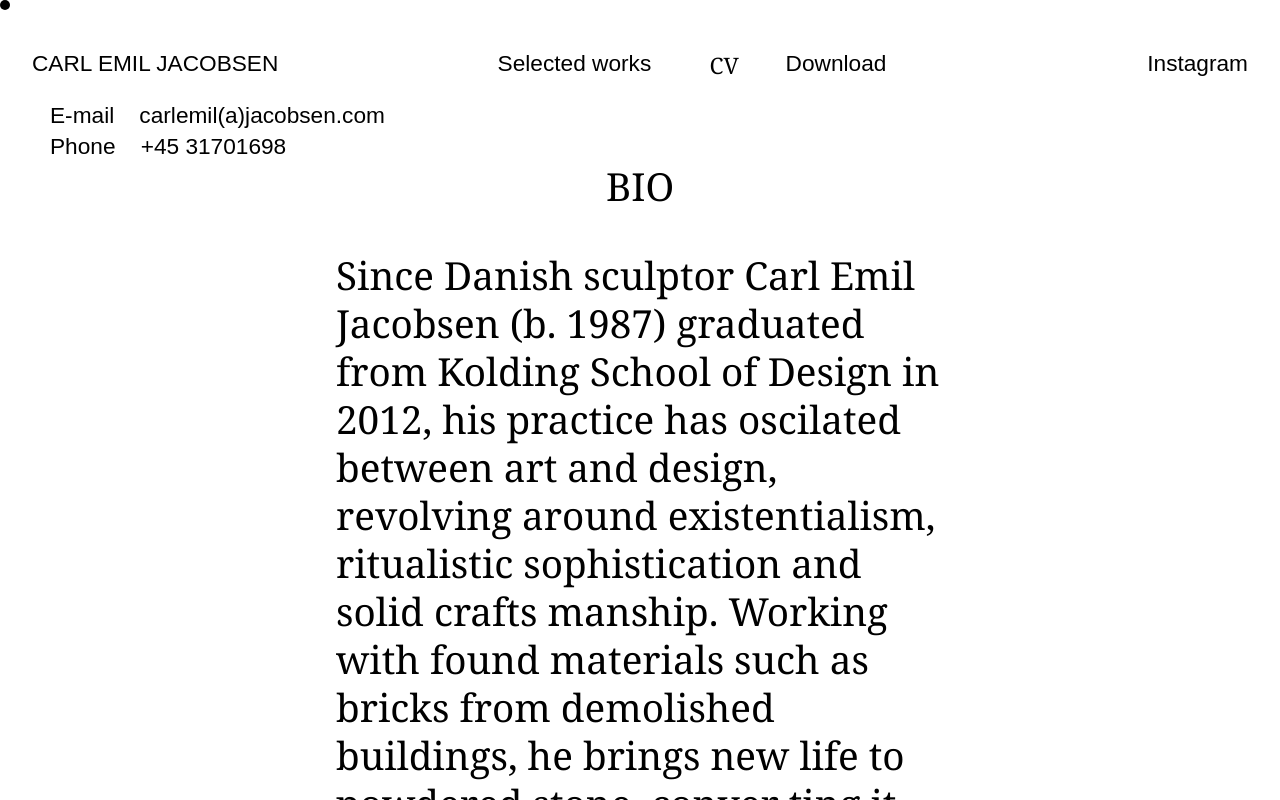
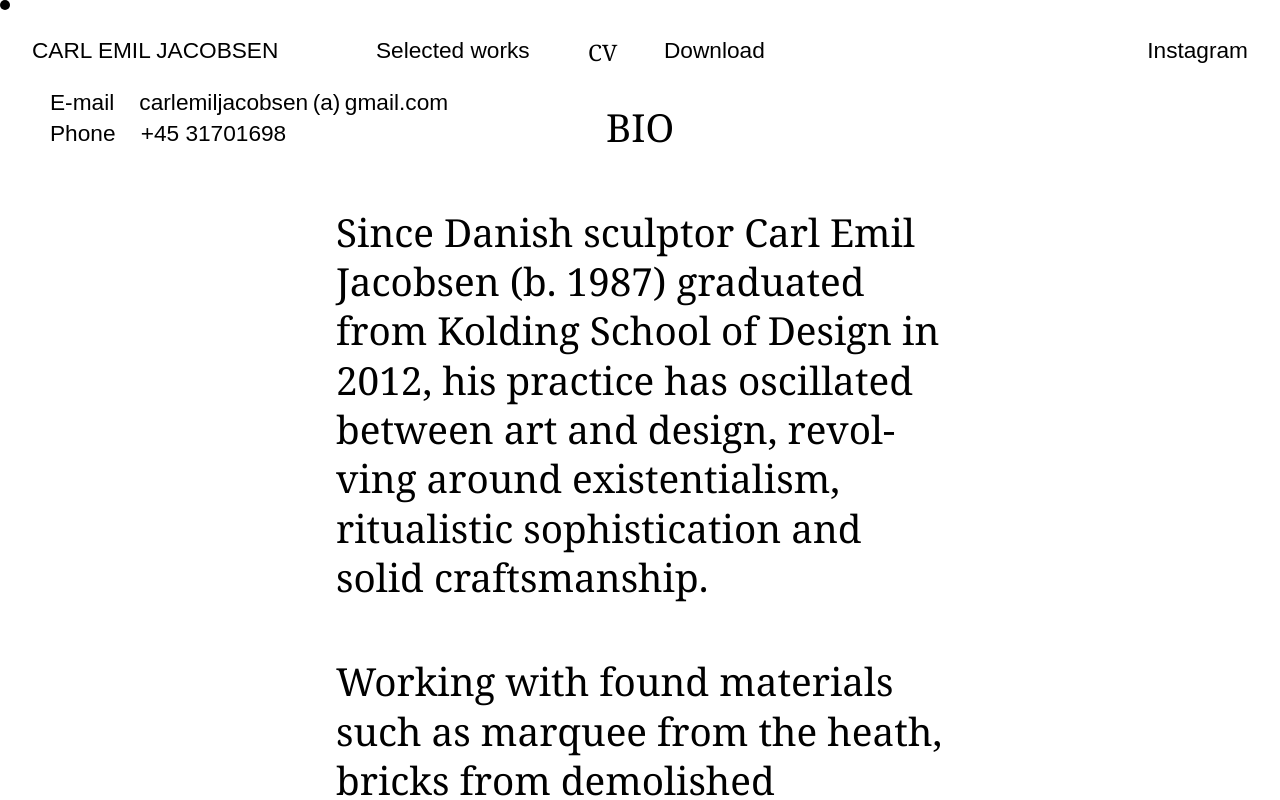
Before and after one commit to Wryth/cej_portfolio, a React (Create React App) app: page /#/bio in a window 1280 px wide. Built offline with nearby package versions, Linux system fonts and the light colour scheme.

Commit message:
CV BIO done

```diff
--- a/src/components/bio.css
+++ b/src/components/bio.css
@@ -1,22 +1,36 @@
-#bioText {
+.bioContainer{
+}
+
+.bioText {
     text-align: left;
 }
 
-#bioText{
+.bioText{
     font-family: Georgia, 'Times New Roman', Times, serif;
     font-size: 29pt;
-    line-height: 36pt;
-}
-
-.bioContainer{
-
+    line-height: 37pt;
+    margin: 0;
+    margin-bottom: 55px;
+    -webkit-hyphens: manual;
+    -ms-hyphens: manual;
+    hyphens: manual;
 }
 
 .bioHeader{
     font-size: 29pt;
-    line-height: 38pt;
+    line-height: 37pt;
     font-family: Georgia, 'Times New Roman', Times, serif;
     margin: 0;
+    margin-bottom: 55px;
+}
+
+
+.bioYear{
+    font-family: Georgia, 'Times New Roman', Times, serif;
+    font-size: 29pt;
+    line-height: 37pt;
+    margin: 0;
+    margin-bottom: 12px;
 }
 
 .exhibitionInfo{
@@ -26,6 +40,13 @@
     margin: 0;
 }
 
+.textEnd{
+    margin-bottom: 90px;
+}
+
 .xEnd{
     font-family: Arial, Helvetica, sans-serif;
+    font-size: 29pt;
+    line-height: 37pt;
+    margin-bottom: 37px;
 }
--- a/src/components/bio.js
+++ b/src/components/bio.js
@@ -6,58 +6,92 @@ class Bio extends React.Component{
     render(){
         return(
         <div id="bioContainer">
-            <div >
-                <div className="bioHeader">BIO</div>
-                <p id="bioText">Since Danish sculptor Carl Emil Jacobsen (b. 1987) graduated from Kolding School of Design in 2012, his practice has oscilated between art and design, revolving around existentialism, ritualistic sophistication and solid crafts manship. Working with found materials such as bricks from demolished buildings, he brings new life to powdered stone, conver ting it into layers of natural colored pigment. His nonfigurative sculptures stand on their own terms, fostering experiential connection over intellectual interference. Jacobsen’s works has been exhibited at The Curio - Chart Art Fair and The Spring Exhibition at Kunsthal Charlottenborg in Copenhagen, with Galerie Maria Wettergren, at Piscine in Aarhus and elsewhere.
+            <div>
+                <div className="bioHeader">
+                    BIO
+                    </div>
+                <p className="bioText">
+                    Since Danish sculptor Carl Emil Jacobsen (b. 1987) graduated from Kolding School of Design in 2012, his practice has oscillated between art and design, revol&shy;ving around existentialism, ritualistic sophisti&shy;cation and solid craftsmanship.
+                </p>
+                <p className="bioText">
+                    Working with found materials such as marquee from the heath, bricks from demolished buildings, chalk&shy;stone and marble, Carl Emil Jacobsen trans&shy;forms massive stones into light, thin and crisp shells of fine colour. As an ode to the richness of natural colours in the Nordic landscape, he brings new life to the powdered stone by converting it into layers of poetic coloured pigment — in bright to burnt hues — and a sculptural element in itself. His iron sculp&shy;tures, some polished, some burnt,  are created intuitively out of welding work without preliminary studies resulting in fragmented pieces hammered together to instinctive forms.
+                </p>
+                <p className="bioText">
+                    Inspired by the dictum of late Danish sculptor Willy Ørskov's theory that "the content of the sculpture  is sculpture", his nonfigurative sculp&shy;tures exist  on their own terms as abstract, physical forms fostering experiential connection over intellectual interference in the elastic borderland between nature and culture.
+                </p>
+                <p className="bioText textEnd">
+                    Carl Emil Jacobsen is represented by Galerie Maria Wettergren in Paris and has been exhibited at Art Basel, PAD, Clay Museum of Ceramic Art Denmark, Mindcraft Exhibition in Milan, Patrick Parrish Gallery, Chamber Gallery, Kunsthal Charlottenborg, Piscine and elsewhere.
                 </p>
             </div>
 
             <div>
                 <div className="bioHeader">
-                    <p className="bioHeader">SELECTED</p>
-                    <p className="bioHeader">EXHIBITIONS</p>
+                    <p className="bioHeader">
+                        SELECTED
+                        <br></br>
+                        EXHIBITIONS
+                    </p>
+                </div>
+
+                <div className="bioYear">
+                    2019
+                </div>
+                <p className="exhibitionInfo">
+                    CERAMIC MOMENTUM, <i>group exhibition</i>, CLAY, Museum of Ceramic Art, DK
+                    <br></br>
+                    WEATHERED, <i>solo show</i>, Mark Kenly Domino Tan Showroom, København, DK
+                    <br></br>
+                    <br></br>
+                </p>
+
+                <div className="bioYear">
+                    2018
+                </div>
+                <div className="exhibitionInfo">
+                    DON’T KNOW WHAT SHAPE I’M IN, solo show, Patrick Parrish Gallery, NYC, US
+                    <br></br>
+                    ABOUT CLAY, <i>group exhibition</i>, Fiskars, FI
+                    <br></br>
+                    MINDCRAFT18, <i>group exhibition</i>, Il Salone, Milano, IT
+                    <br></br>
                     <br></br>
                 </div>
 
-                <div className="bioHeader">
-                    2019
-                </div>
-                <div className="exhibitionInfo">
-                    CERAMIC MOMENTUM, group exhibition, CLAY, Museum of Ceramic Art, DK WEATHERED, solo show, Mark Kenly Domino Tan Showroom, København, DK
-                </div>
-
-                <div className="bioHeader">
-                    2018
-                </div>
-                <div className="exhibitionInfo">
-                    DON’T KNOW WHAT SHAPE I’M IN, solo show, Patrick Parrish Gallery, NYC, USA ABOUT CLAY, group exhibition, Fiskars, FIN MINDCRAFT18, group exhibition, Il Salone, Milano, IT
-
-                </div>
-
-                <div className="bioHeader">
+                <div className="bioYear">
                     2017
                 </div>
                 <div className="exhibitionInfo">
-                    NEW DANISH MODERN, group exhibition, O­space, Aarhus, DK TERRAIN, solo show, Galerie Maria Wettergren, Paris, FR MINDCRAFT17, group exhibition, Il Salone, Milano, IT DOMESTIC APPEAL, PART III, group exhibition, Chamber Gallery New York, USA
+                    NEW DANISH MODERN, <i>group exhibition</i>, O­space, Aarhus, DK
+                    <br></br>
+                    TERRAIN, <i>solo show</i>, Galerie Maria Wettergren, Paris, FR
+                    <br></br>
+                    MINDCRAFT17, <i>group exhibition</i>, Il Salone, Milano, IT
+                    <br></br>
+                    DOMESTIC APPEAL, PART III, <i>group exhibition</i>, Chamber Gallery New York, US
+                    <br></br>
+                    <br></br>
                 </div>
 
-                <div className="bioHeader">
+                <div className="bioYear">
                     2016
                 </div>
                 <div className="exhibitionInfo">
-                    THE CURIO, CHART ART FAIR, group exhibition, Charlottenborg, København, DK FORÅRSUDSTILLINGEN, group exhibition, København, DK
+                    THE CURIO, CHART ART FAIR, <i>group exhibition</i>, Charlottenborg, København, DK
+                    <br></br>
+                    FORÅRSUDSTILLINGEN, <i>group exhibition</i>, København, DK
+                    <br></br>
+                    <br></br>
                 </div>
 
-                <div className="bioHeader">
+                <div className="bioYear">
                     2015
                 </div>
-                <div className="exhibitionInfo">
-                    TILSIGTEDE SAMMENSÆTNINGER (I UTILSIGTEDE OPTRÆDENER),  solo show, Piscine, Aarhus, DK
-
+                <div className="exhibitionInfo textEnd">
+                    TILSIGTEDE SAMMENSÆTNINGER (I UTILSIGTEDE OPTRÆDENER),
+                    <br></br>
+                    <i>solo show</i>, Piscine, Aarhus, DK
                 </div>
-                <div className="endX">
-                    <br></br>
-                    <br></br>
+                <div className="xEnd">
                     X
                 </div>
             </div>
--- a/src/components/downloads.css
+++ b/src/components/downloads.css
@@ -1,14 +1,17 @@
 #dlContainer{
-    float: left;
-    text-align: left;
+    text-align: center;
 }
 
 .pdfDL{
     margin: 0;
-    position: absolute;
-    top: -50px;
-    left: 55%;
-    display: block;
     text-decoration: none;
     color: black;
+    position: relative;
+    font-size: 29pt;
+    line-height: 38pt;
+    font-family: Georgia, 'Times New Roman', Times, serif;
 }
+
+.pdfDL:hover{
+    color: blue;
+}
--- a/src/components/downloads.js
+++ b/src/components/downloads.js
@@ -5,7 +5,7 @@ class Downloads extends React.Component{
     render(){
         return(
         <div id="dlContainer">
-            <a className="pdfDL" href={ process.env.PUBLIC_URL + "/dot.png" } download>carlemiljacobsen.pdf</a>
+            <a className="pdfDL" href={ process.env.PUBLIC_URL + "/dot.png" } download>CEJ_works.pdf</a>
         </div>
         );
     }
--- a/src/components/main.css
+++ b/src/components/main.css
@@ -5,7 +5,7 @@
   background-color: white;
   left: 2.5%;
   overflow: auto;
-  top: 50px;
+  top: 37px;
   height: 95%;
   bottom: 50px;
 }
@@ -15,6 +15,7 @@
   width: 50%;
   left: 25%;
   text-align: center;
+  top: -45px;
 }
 
 @media (max-width:960px) {
--- a/src/components/myHeader.css
+++ b/src/components/myHeader.css
@@ -19,7 +19,7 @@
 }
 
 #name{
-    width: 35%;
+    width: 25%;
     float: left;
     margin: 0;
     font-weight: normal;
@@ -38,3 +38,7 @@
     text-decoration: none;
     color: black;
 }
+
+.emailLink:hover{
+    font-family: Georgia, 'Times New Roman', Times, serif;
+}
--- a/src/components/myHeader.js
+++ b/src/components/myHeader.js
@@ -18,7 +18,7 @@ class MyHeader extends React.Component {
 function Contact() {
     return(
         <div className="contactText">
-            <a className="contactTextLines" href="mailto:carlemil@jacobsen.com"><pre>E-mail    carlemil(a)jacobsen.com</pre></a>
+            <a className="contactTextLines" href="mailto:carlemiljacobsen@gmail.com"><pre className="emailLink">E-mail    carlemiljacobsen&thinsp;(a)&thinsp;gmail.com</pre></a>
             <pre className="contactTextLines">Phone    +45 31701698</pre>
         </div>
     )
--- a/src/components/myMenu.css
+++ b/src/components/myMenu.css
@@ -48,7 +48,6 @@
 
 .menuOption:hover, #igLink:hover {
     font-family: Georgia, 'Times New Roman', Times, serif;
-
 }
 
 #menuBox{
```
